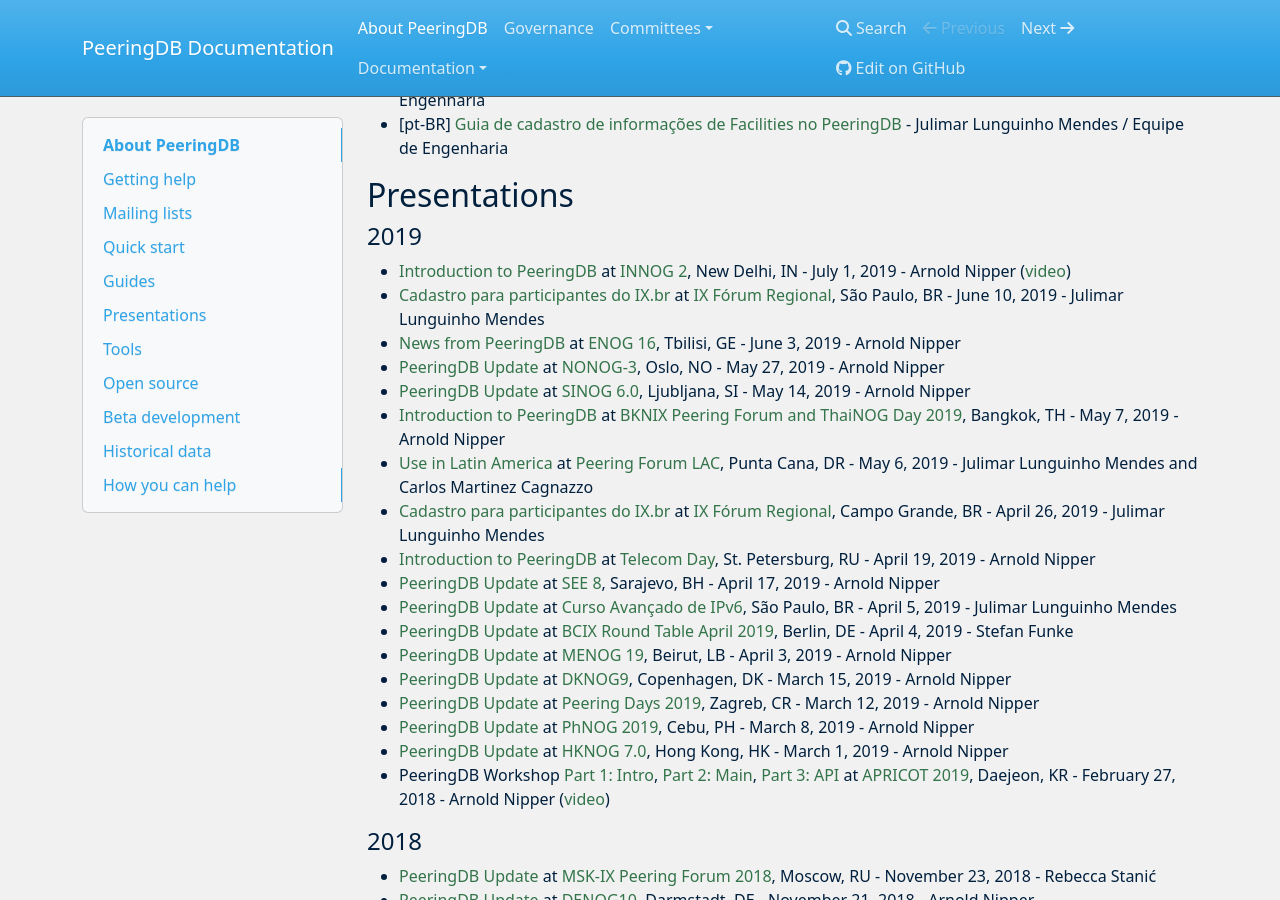
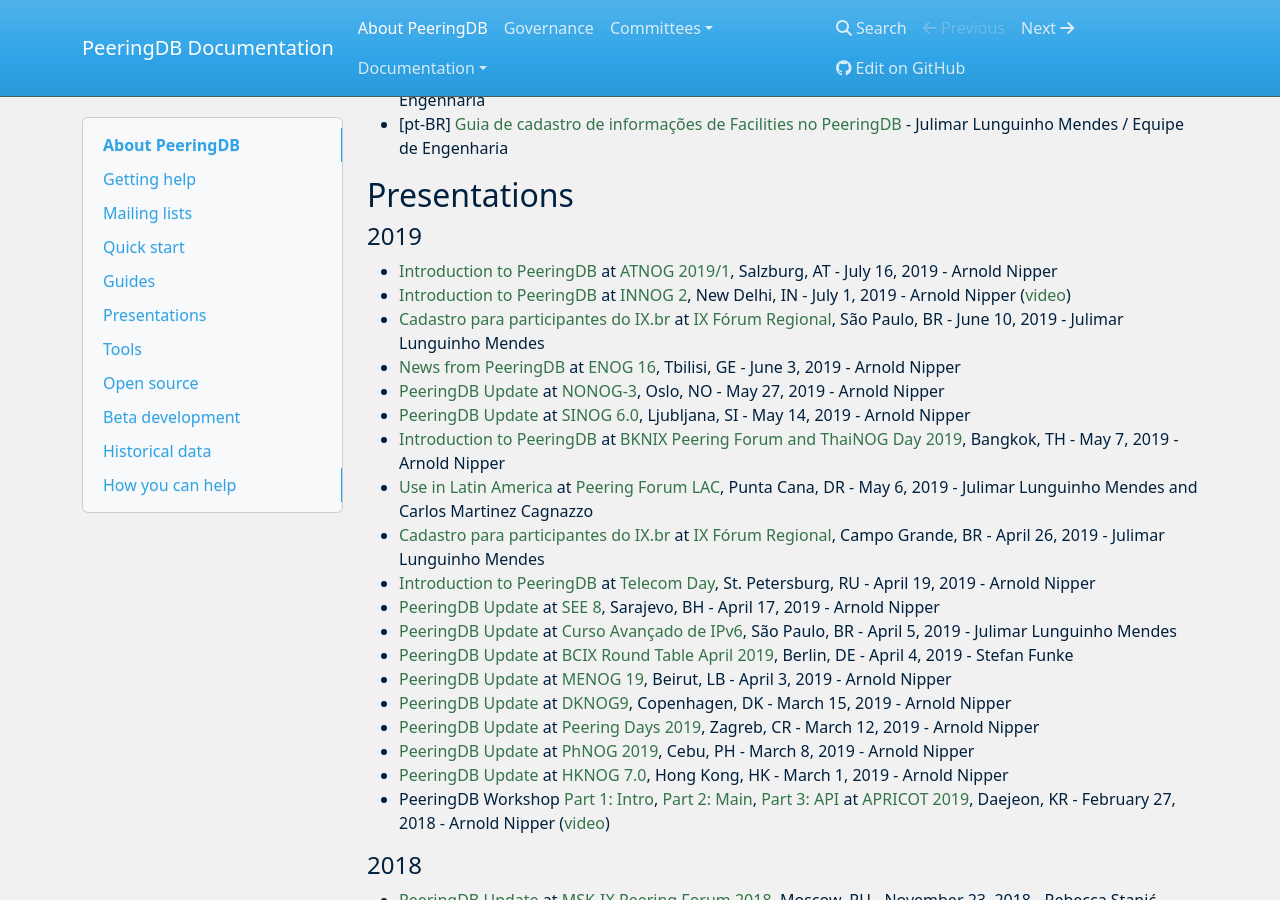
Before and after one commit to peeringdb/docs, an MkDocs documentation site: the page built from docs/index.md, in a window 1280 px wide and 900 px high, scrolled down 1289 px. Built offline with MkDocs 1.6.1, drawn with Linux system fonts in a browser that asks for light colours; nearby versions of some CDN libraries.

Commit message:
Added Arnold's ATNOG presentation.

```diff
--- a/docs/index.md
+++ b/docs/index.md
@@ -53,6 +53,7 @@
 
 #### 2019
 
+- [Introduction to PeeringDB](presentation/20190716-ATNOG2019-1-Arnold-Nipper.pdf) at [ATNOG 2019/1](https://atnog.at/), Salzburg, AT - July 16, 2019 - Arnold Nipper
 - [Introduction to PeeringDB](presentation/20190701-INNOG2-Arnold-Nipper.pdf) at [INNOG 2](https://www.innog.net/innog-2/program/conference/), New Delhi, IN - July 1, 2019 - Arnold Nipper ([video](https://www.youtube.com/watch?v=BsSkPIQEtz8))
 - [Cadastro para participantes do IX.br](presentation/ix-forum-saopaulo-peeringdb.20190610.pdf) at [IX Fórum Regional](https://regional.forum.ix.br/31-SP/), São Paulo, BR - June 10, 2019 - Julimar Lunguinho Mendes
 - [News from PeeringDB](presentation/20190603-ENOG16-Arnold-Nipper.pdf) at [ENOG 16](https://www.enog.org/enog-16/), Tbilisi, GE - June 3, 2019 - Arnold Nipper
```
Also changed, not shown: 1 other file.
